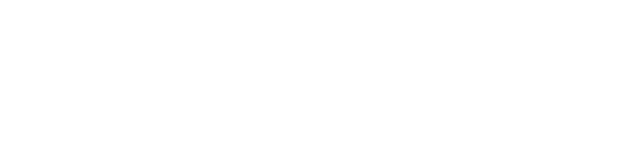
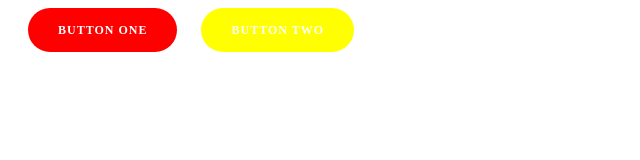
Before and after one commit to kitdea/task-list, a plain HTML site: page index.html in a window 1280 px wide. Shown: the whole page, without its empty margins (0-640 px from the left). Drawn offline with Linux system fonts and the light colour scheme.

Commit message:
added files

```diff
--- a/index.html
+++ b/index.html
@@ -11,6 +11,8 @@
   <div class="task-container">
     <div class="task-container_content">
       <h2></h2>
+      <a href="#" class="button-one w-button">Button One</a>
+      <a href="#" class="button-two w-button">Button Two</a>
     </div>
   </div>
   <script src="app.js"></script>
--- a/style.css
+++ b/style.css
@@ -0,0 +1,61 @@
+.button-one {
+    margin-left: 20px;
+    padding: 15px 30px;
+    border-radius: 25px;
+    background-color: red;
+    -webkit-transition: all .2s ease;
+    transition: all .2s ease;
+    color: #fff;
+    font-size: 12px;
+    font-weight: 700;
+    letter-spacing: 1px;
+    text-transform: uppercase;
+}
+
+.button-two {
+    margin-left: 20px;
+    padding: 15px 30px;
+    border-radius: 25px;
+    background-color: yellow;
+    -webkit-transition: all .2s ease;
+    transition: all .2s ease;
+    color: #fff;
+    font-size: 12px;
+    font-weight: 700;
+    letter-spacing: 1px;
+    text-transform: uppercase;
+}
+
+.button-one:hover {
+    margin-left: 20px;
+    padding: 15px 30px;
+    border-radius: 25px;
+    background-color: green;
+    -webkit-transition: all .2s ease;
+    transition: all .2s ease;
+    color: #fff;
+    font-size: 12px;
+    font-weight: 700;
+    letter-spacing: 1px;
+    text-transform: uppercase;
+}
+
+.button-two:hover {
+    margin-left: 20px;
+    padding: 15px 30px;
+    border-radius: 25px;
+    background-color: blue;
+    -webkit-transition: all .2s ease;
+    transition: all .2s ease;
+    color: #fff;
+    font-size: 12px;
+    font-weight: 700;
+    letter-spacing: 1px;
+    text-transform: uppercase;
+}
+
+.w-button {
+    line-height: inherit;
+    text-decoration: none;
+    cursor: pointer;
+}
```
